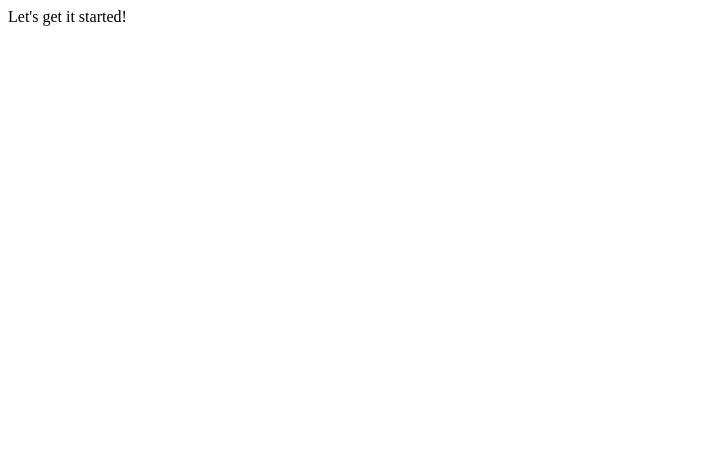
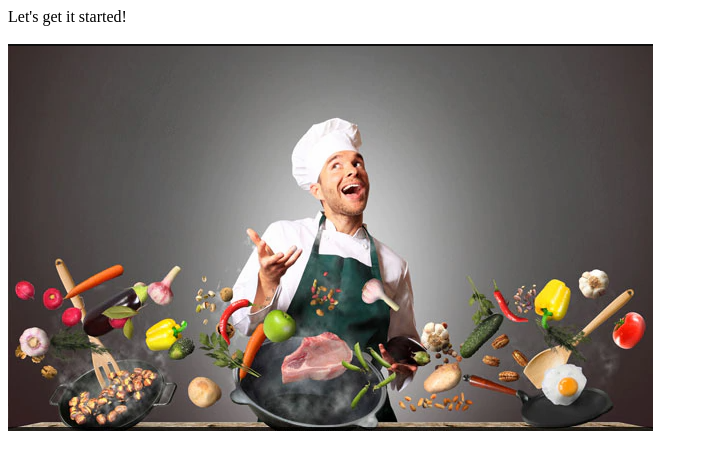
Before and after one commit to michelle-smith-dev/portfolio, a plain HTML site: page index.html in a window 1280 px wide. Shown: the whole page, without its empty margins (0-708 px from the left). Drawn offline with Linux system fonts and the light colour scheme.

Commit message:
Update index.html

```diff
--- a/index.html
+++ b/index.html
@@ -1,3 +1,3 @@
 Let's get it started!
 </br></br>
-<img src="">
+<img src="https://github.com/michelle-smith-dev/portfolio/blob/main/cooking.PNG?raw=true">
```
